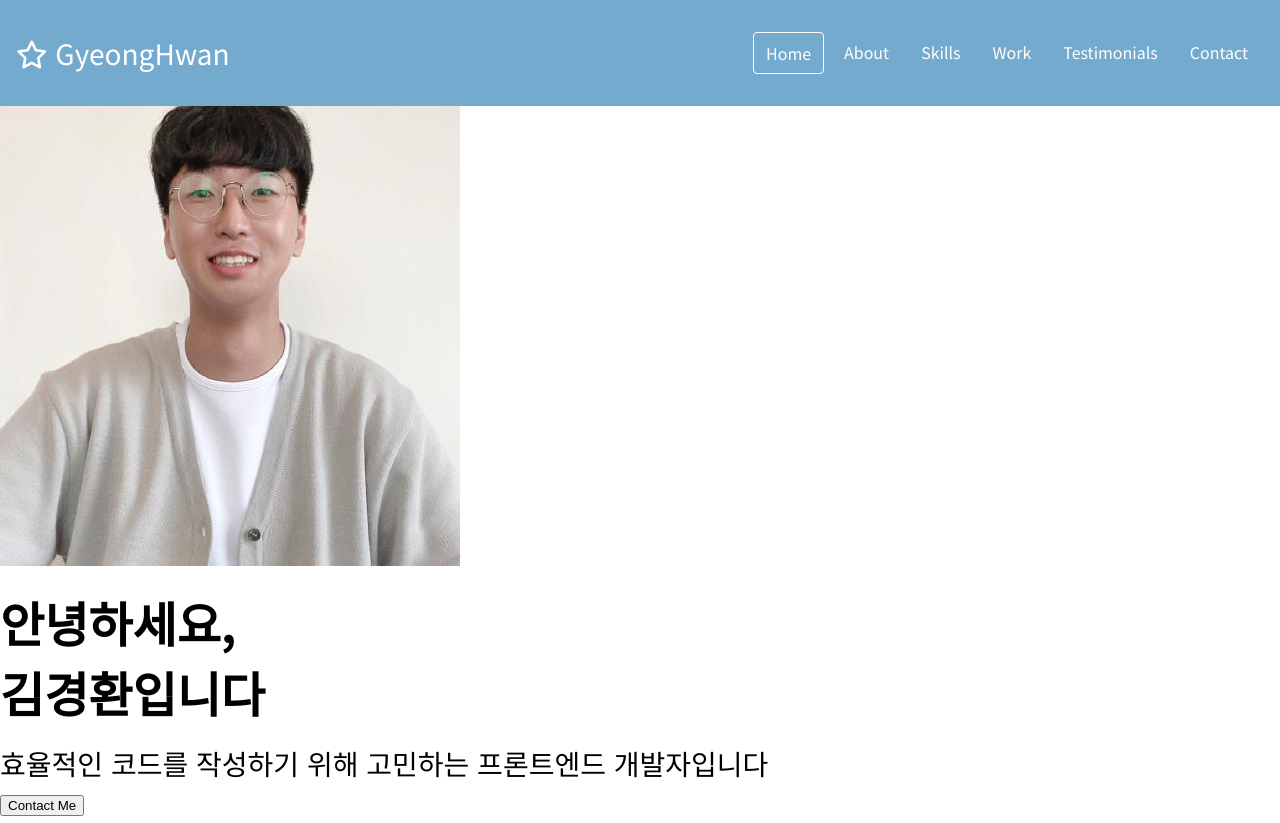
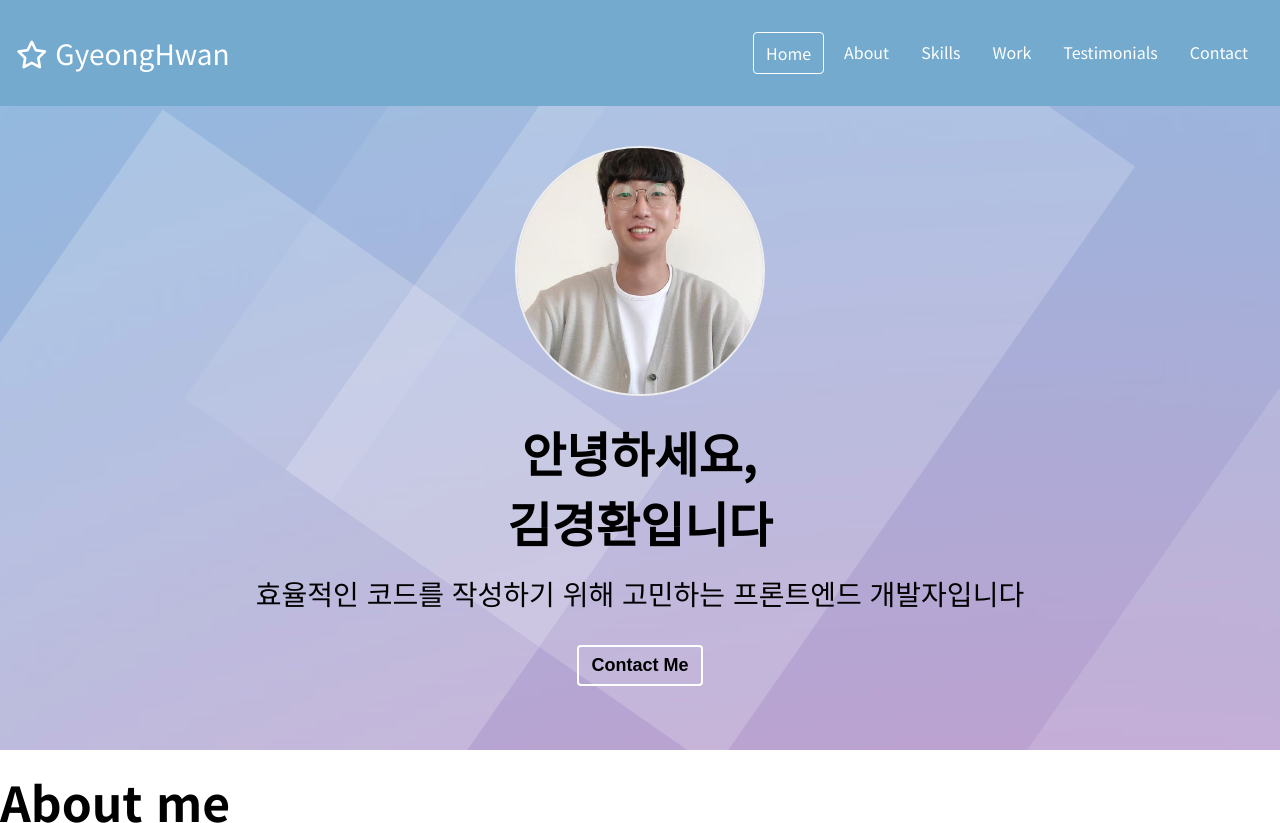
Before and after one commit to gyeonghwankim/portfolio, a plain HTML site: page index.html in a window 1280 px wide. Shown: the top 823 px of the page. Drawn offline with Linux system fonts and the light colour scheme.

Commit message:
CSS : Home 섹션 작성

```diff
--- a/style.css
+++ b/style.css
@@ -51,6 +51,13 @@ a {
 ul {
   list-style: none;
   padding-left: 0;
+}
+
+button {
+  background: transparent;
+  cursor: pointer;
+  border: none;
+  outline: none;
 }
 
   /* Typography */
@@ -115,3 +122,34 @@ ul {
 .navbar__logo {
   font-size: var(--font-medium);
 }
+
+/* Home */
+#home {
+  background: url('imgs/home-background.png') center/cover no-repeat;
+  padding: 40px;
+  text-align: center;
+  color: var(--color-white);
+}
+
+.home__avatar {
+  width: 250px;
+  height: 250px;
+  border-radius: 50%;
+  border: 2px solid var(--color-light-white)
+}
+
+.home__title,
+.home__description {
+  color: var(--color-black);
+}
+
+.home__contact {
+  color: var(--color-black);
+  font-size: var(--font-regular);
+  font-weight: var(--weight-bold);
+  margin: 24px;
+  padding: 8px 12px;
+
+  border: 2px solid var(--color-white);
+  border-radius: var(--size-border-radius);
+}
```
